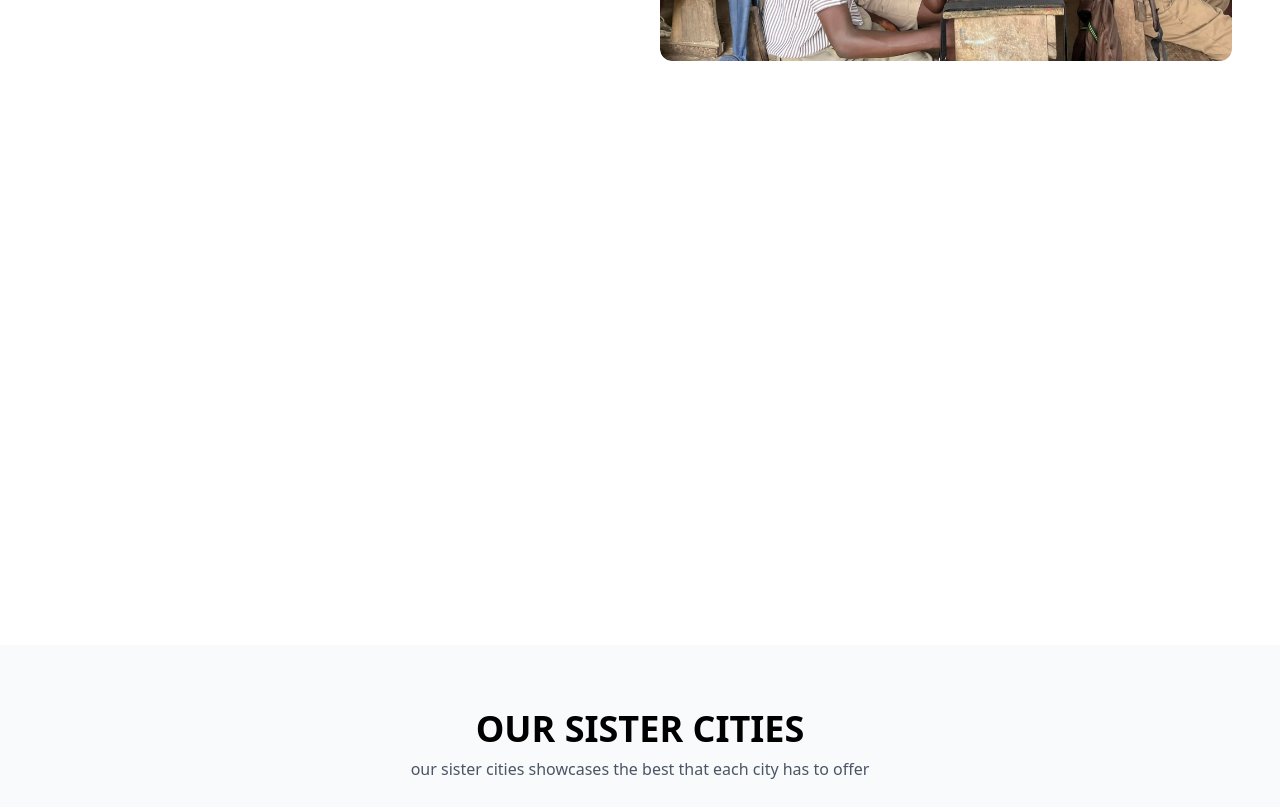
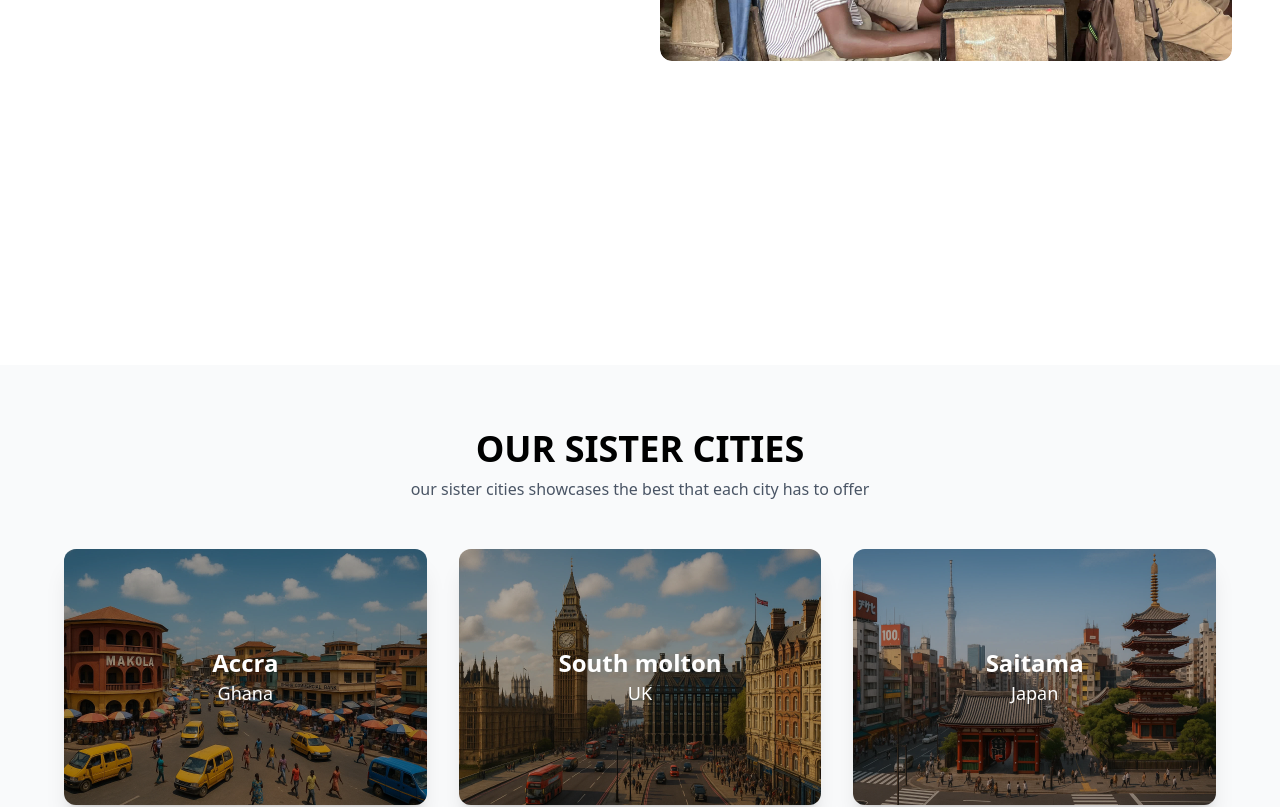
Before and after one commit to Augnorms/travel_agency_app, a Next.js app: page / in a window 1280 px wide. Shown: the part 1080-1887 px from the top of the page. Built offline with nearby package versions, Linux system fonts and the light colour scheme.

Commit message:
updated transparent component

```diff
--- a/src/app/page.tsx
+++ b/src/app/page.tsx
@@ -32,7 +32,7 @@ export default function Home() {
           viewport={{ once: true }}
           transition={{ duration: 0.8, delay: 0.2 }}
         >
-          <Transparent />
+          <Transparent className="h-[30vh]"/>
         </motion.div>
 
         {/* Banner3 */}
--- a/src/app/programs/page.tsx
+++ b/src/app/programs/page.tsx
@@ -12,7 +12,6 @@ export default function page() {
     <div>
       <div className="relative z-10">
         <ProgramsBanner />
-        <Transparent />
 
         <motion.div
           initial={{ opacity: 0, y: 60 }}
@@ -22,6 +21,8 @@ export default function page() {
         >
           <ProgramsOffering />
         </motion.div>
+
+        <Transparent className="h-[30vh]"/>
 
         <motion.div
           initial={{ opacity: 0, y: 60 }}
--- a/src/components/transparent.tsx
+++ b/src/components/transparent.tsx
@@ -1,11 +1,12 @@
 import React from "react";
 type Prop = {
   show?: boolean;
+  className?:string;
 };
 export default function Transparent(prop: Prop) {
-  const { show } = prop;
+  const { show, className } = prop;
   return (
-    <div className="min-h-[65vh] flex items-center justify-center">
+   <div className={`${className} flex items-center justify-center`}>
       {/* Transparent Glass Div */}
       {show && (
         <div
```
